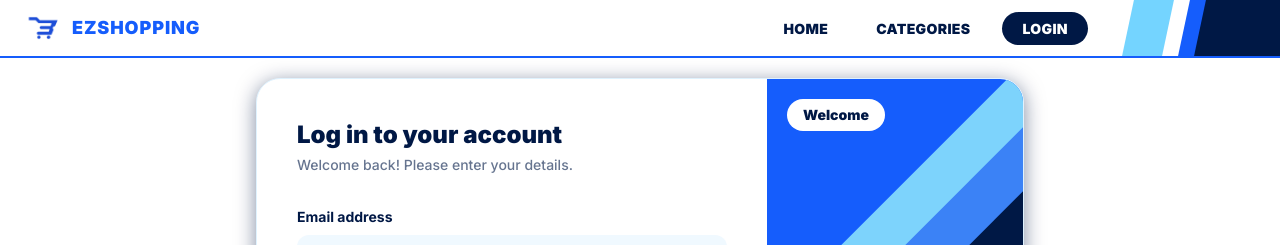
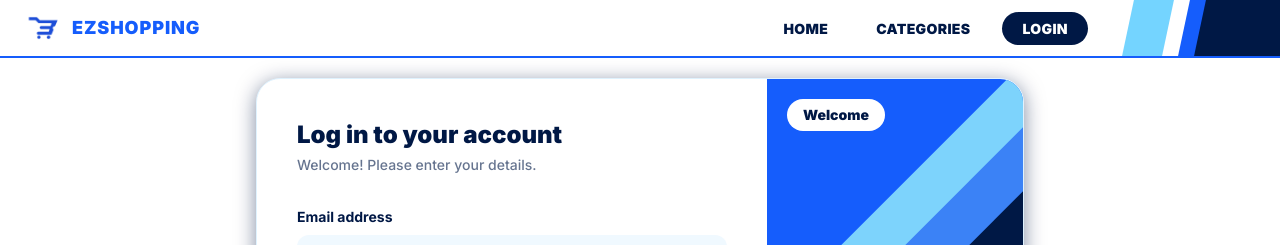
Before and after one commit to mannekoy-hub/manman-ecommerce, a React (Vite) app: page /login in a window 1280 px wide. Shown: the top 245 px of the page. Built offline with nearby package versions, Linux system fonts and the light colour scheme.

Commit message:
add register and authentication files

```diff
--- a/src/Components/LogInCardBox.tsx
+++ b/src/Components/Authentication/LogInCardBox.tsx
@@ -79,7 +79,7 @@ export function Logincard() {
                     Log in to your account
                 </h2>
                 <p className="mt-1 text-sm font-medium text-[#001845]/60">
-                    Welcome back! Please enter your details.
+                    Welcome! Please enter your details.
                 </p>
 
                 <form
--- a/src/Page/Login.tsx
+++ b/src/Page/Login.tsx
@@ -1,6 +1,6 @@
 
 import { Header } from "../Components/Header";
-import { Logincard } from "../Components/LogInCardBox";
+import { Logincard } from "../Components/Authentication/LogInCardBox";
 
 export function Login(){
   return(
```
Also changed, not shown: src/Components/Authentication/Register.tsx (added), src/Components/SearchBar.tsx (indentation only).
